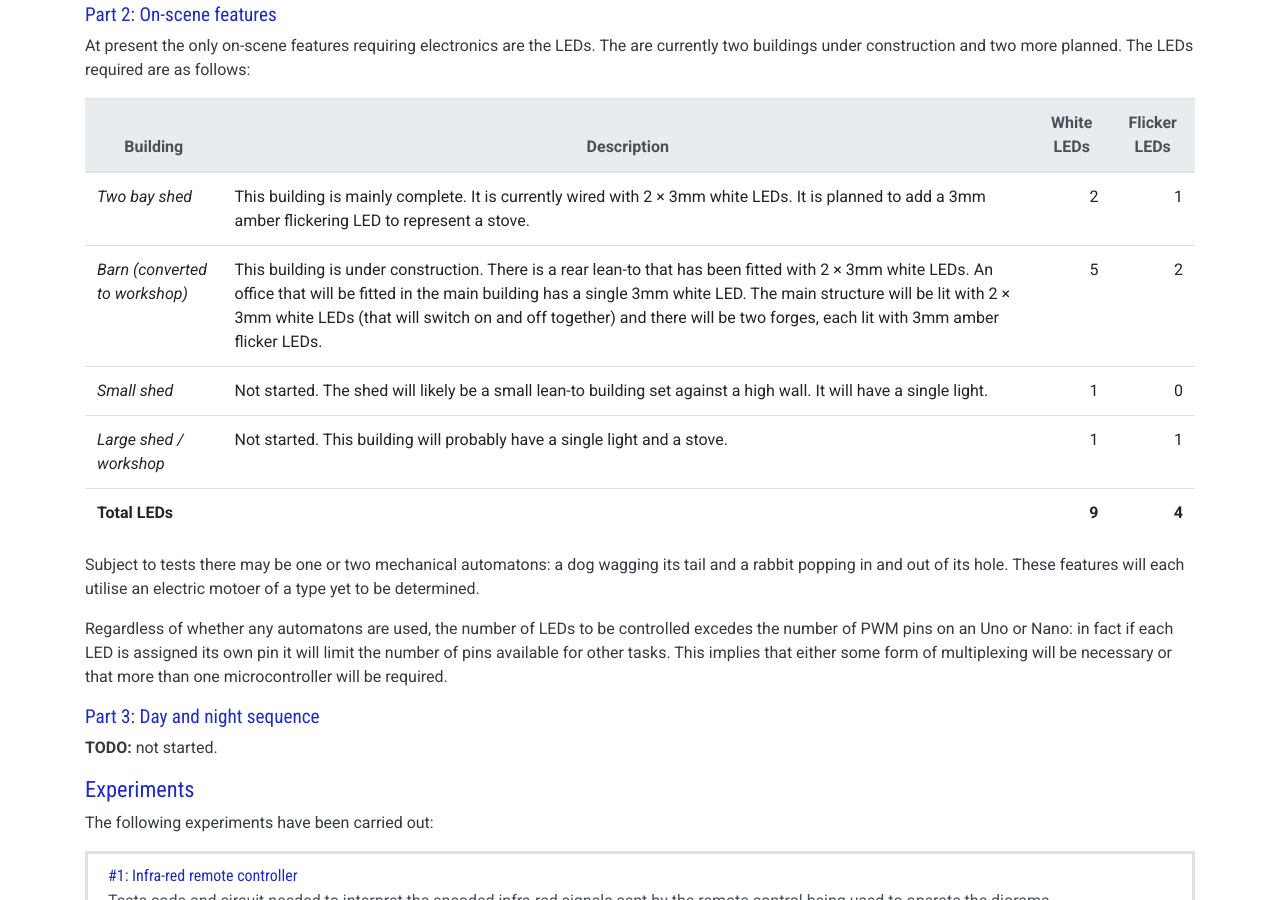
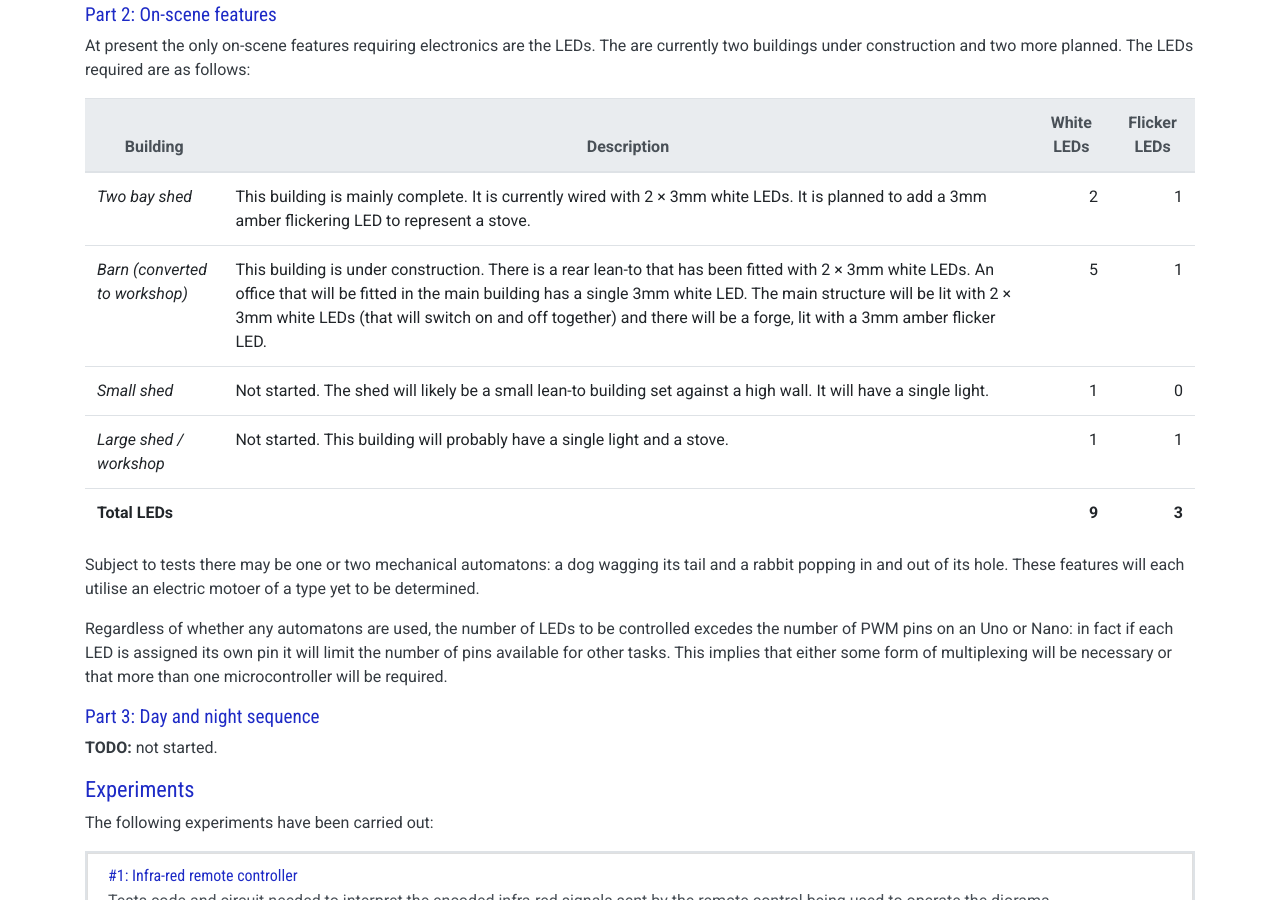
Before and after one commit to cahamo/cahamo.github.io, a Jekyll site: the page built from diorama/index.html, in a window 1280 px wide and 900 px high, scrolled down 1590 px. Built offline with Jekyll 4.4.1, drawn with Linux system fonts in a browser that asks for light colours; comment, search, counter and statistics services are not loaded.

Commit message:
Update number of LEDs re design change

```diff
--- a/diorama/index.html
+++ b/diorama/index.html
@@ -70,9 +70,9 @@ layout: default
         </tr>
         <tr>
             <td><em>Barn (converted to workshop)</em></td>
-            <td>This building is under construction. There is a rear lean-to that has been fitted with 2 &times; 3mm white LEDs. An office that will be fitted in the main building has a single 3mm white LED. The main structure will be lit with 2 &times; 3mm white LEDs (that will switch on and off together) and there will be two forges, each lit with 3mm amber flicker LEDs.</td>
+            <td>This building is under construction. There is a rear lean-to that has been fitted with 2 &times; 3mm white LEDs. An office that will be fitted in the main building has a single 3mm white LED. The main structure will be lit with 2 &times; 3mm white LEDs (that will switch on and off together) and there will be a forge, lit with a 3mm amber flicker LED.</td>
             <td class="text-right">5</td>
-            <td class="text-right">2</td>
+            <td class="text-right">1</td>
         </tr>
         <tr>
             <td><em>Small shed</em></td>
@@ -89,7 +89,7 @@ layout: default
         <tr>
             <th scope="row" colspan="2">Total LEDs</th>
             <td class="text-right"><strong>9</strong></td>
-            <td class="text-right"><strong>4</strong></td>
+            <td class="text-right"><strong>3</strong></td>
         </tr>
     </tbody>
 </table>
```
